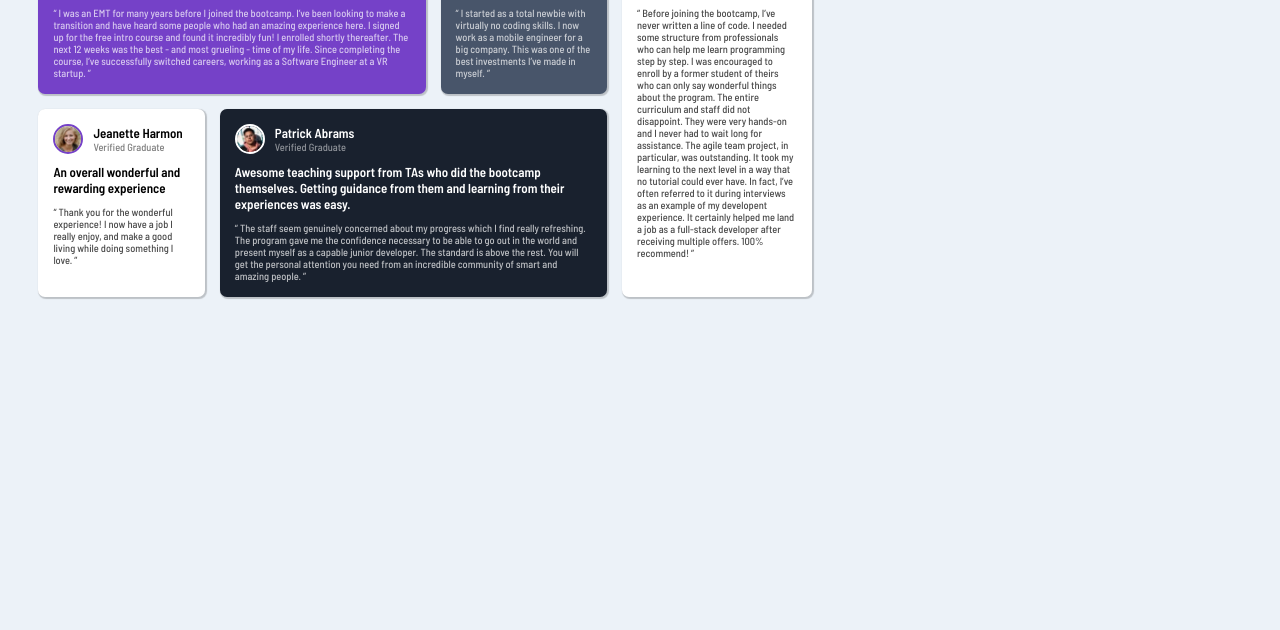
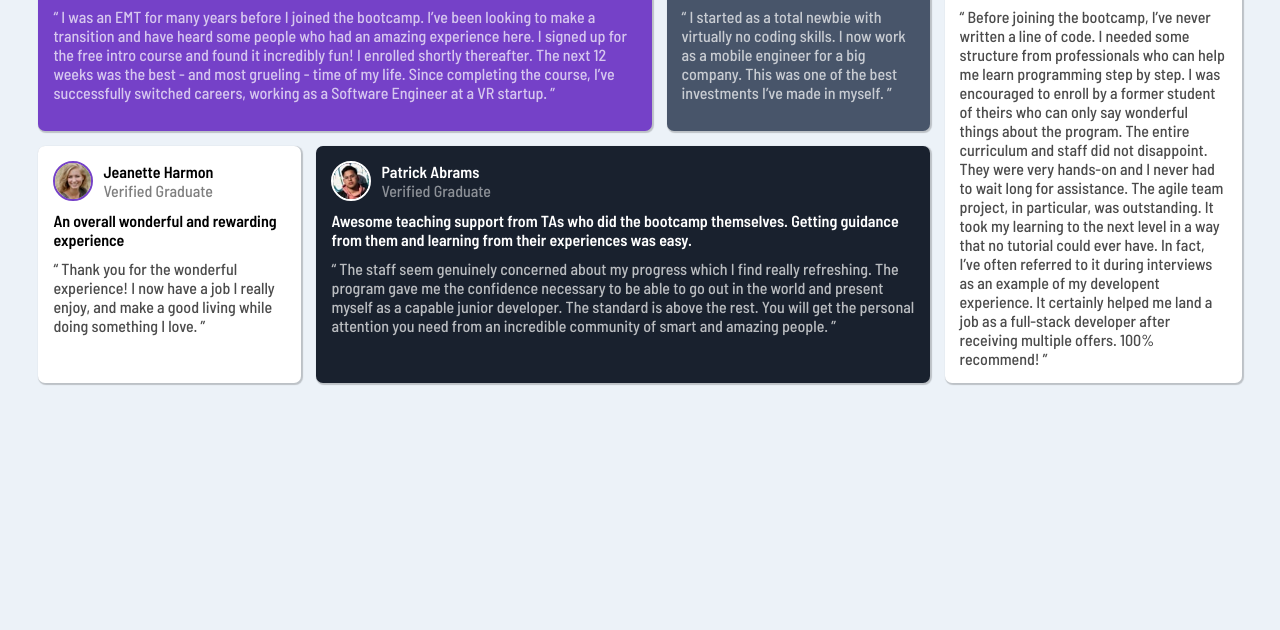
Before and after one commit to callmedugan/FrontEnd-Mentor-Challenge-Testimonial-Grid, a plain HTML site: page index.html in a window 1280 px wide. Shown: the part 170-800 px from the top of the page. Drawn offline with Linux system fonts and the light colour scheme.

Commit message:
modified sizing

```diff
--- a/style.css
+++ b/style.css
@@ -7,7 +7,7 @@
     box-sizing: border-box;
     margin: 0;
     padding: 0;
-    font-size: 13px;
+    font-size: 16px;
     font-family: 'Barlow Semi Condensed', sans-serif;
 }
 
@@ -54,7 +54,7 @@ body{
 }
 
 .grid-item p{
-    font-size: 0.8rem;
+    /* font-size: 0.8rem; */
     opacity: 0.7;
 }
 
@@ -67,12 +67,12 @@ body{
 
 .header-img{
     border-radius: 50%;
-    height: 30px;
+    height: 40px;
     border: white solid var(--icon-border-width);
 }
 
 .header p{
-    font-size: 0.8rem;
+    /* font-size: 0.8rem; */
     opacity: 0.5;
 }
 
@@ -92,13 +92,13 @@ body{
 {
     #main-container{
         display: flex;
-        max-width: 850px;
-        max-height: 600px;
+        max-width: 1440px;
         gap: var(--item-gap);
     }
 
     #top, #bottom{
         display: flex;
+        height: 100%;
         gap: var(--item-gap);
     }
 
```
